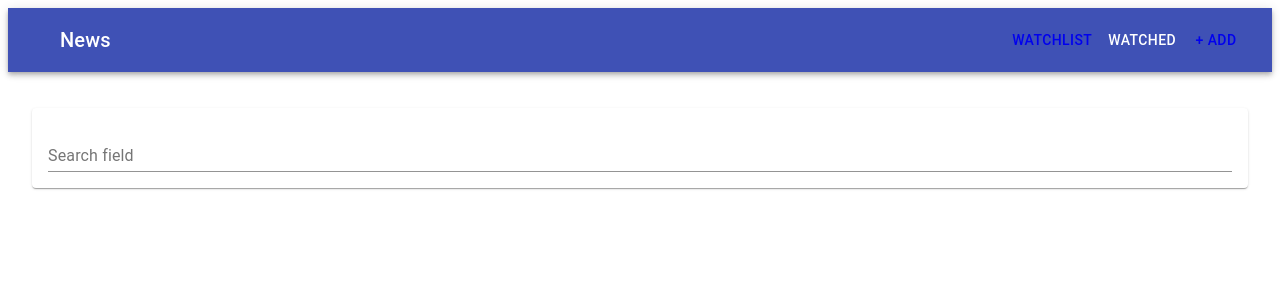
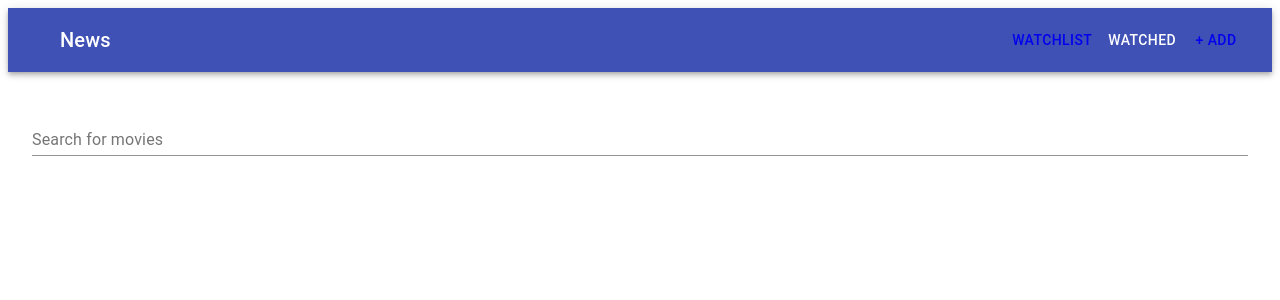
Before and after one commit to Deewiliams/movie-application, a React (Create React App) app: page /add in a window 1280 px wide. Shown: the top 300 px of the page. Built offline with nearby package versions, Linux system fonts and the light colour scheme.

Commit message:
worked on the search field

```diff
--- a/src/Components/Add.js
+++ b/src/Components/Add.js
@@ -45,16 +45,14 @@ export default function Add() {
         <br />
         <Grid container spacing={3}>
           <Grid item xs={12}>
-            <Paper className={classes.paper}>
               <TextField
                 id="standard-search"
-                label="Search field"
+                label="Search for movies"
                 type="search"
                 fullWidth
                 value={query}
                 onChange={handleChange}
               />
-            </Paper>
           </Grid>
         </Grid>
       </Container>
--- a/src/Components/SearchResult.js
+++ b/src/Components/SearchResult.js
@@ -48,11 +48,13 @@ export default function SearchResult({ movie }) {
         image={`http://image.tmdb.org/t/p/w400${movie.poster_path}`}
         title={movie.title}
       />
+      <br />
       <Button
         variant="contained"
         color="primary"
         disabled={disablewatchListMovie}
         onClick={() => addWatchListMovies(movie)}
+        fullWidth
       >
         Add movies
       </Button>
```
